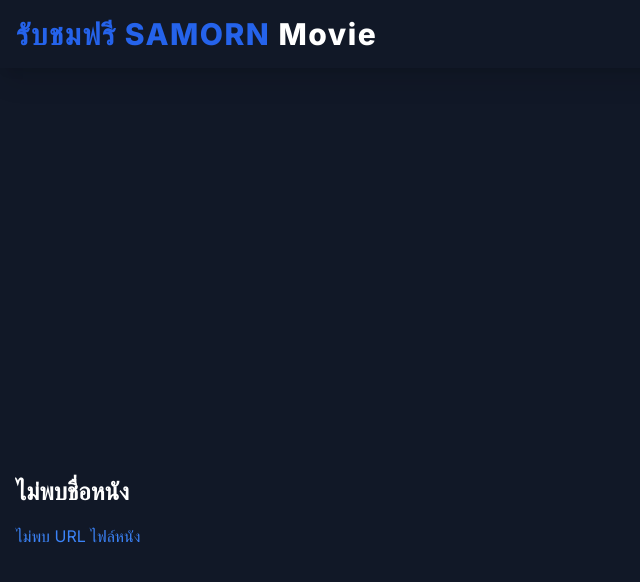
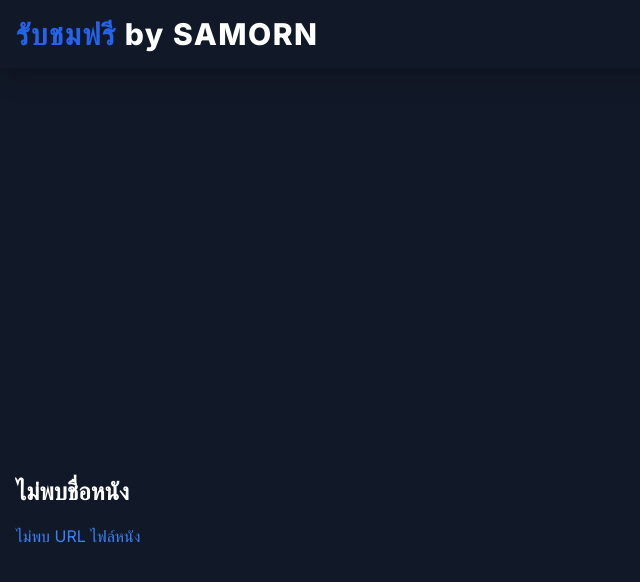
Before and after one commit to MicroNovember/birdmv, a plain HTML site: page watch.html in a window 1280 px wide. Shown: the whole page, without its empty margins (0-640 px from the left). Drawn offline with nearby package versions, Linux system fonts and the light colour scheme.

Commit message:
Update movie title in watch.html header

```diff
--- a/watch.html
+++ b/watch.html
@@ -29,7 +29,7 @@
         <div class="container mx-auto px-4 py-4 flex justify-start items-center">
             <a href="index.html">
                 <h1 class="text-3xl font-extrabold text-blue-600 tracking-wider">
-                    รับชมฟรี SAMORN <span class="text-white">Movie</span>
+                    รับชมฟรี  <span class="text-white">by SAMORN</span>
                 </h1>
             </a>
         </div>
```
